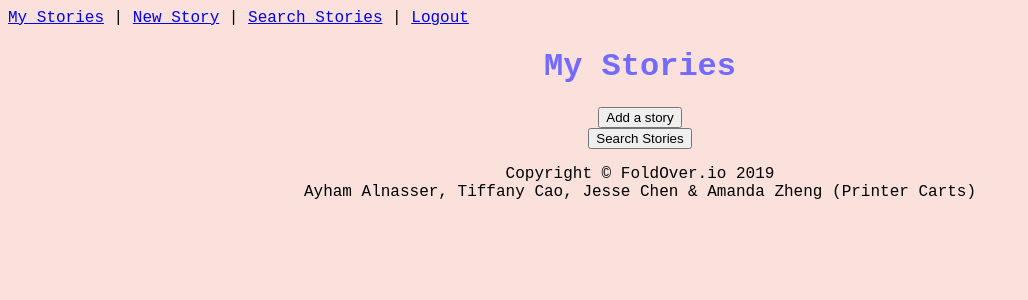
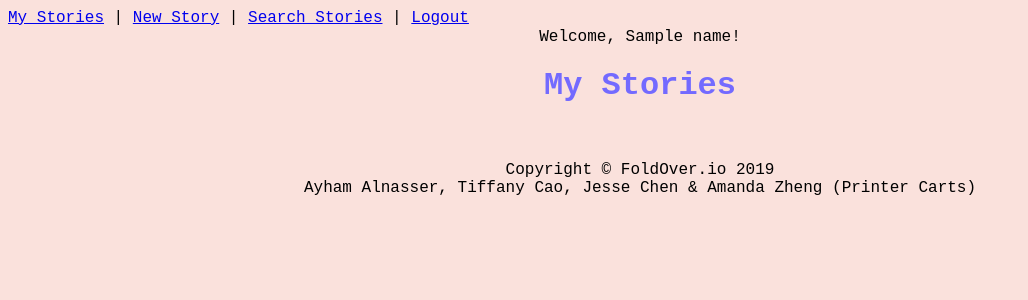
Before and after one commit to ahmedksultan/p00, a Flask app: template templates/homepage.html in a window 1280 px wide. Shown: the top 300 px of the page, without its empty margins (0-1028 px from the left). Run offline with Flask 2, Linux system fonts and the light colour scheme; the template is opened without the code that fills it: most values are stand-ins (such as "Sample title", 1, 10 or a date in 2020).

Commit message:
added some elements, fixed inheritance of html

```diff
--- a/app.py
+++ b/app.py
@@ -119,7 +119,7 @@ def story():
     if session.get('user') is None:  # only go to this page if there's a user
         return redirect(url_for("start"))
     else:
-        return render_template('homepage.html')
+        return render_template('homepage.html', name = session['user'])
 
 
 # search page
--- a/templates/homepage.html
+++ b/templates/homepage.html
@@ -6,20 +6,14 @@ Welcome!
 <html>
   <head>
     <meta charset="utf-8"/>
-    <title> My Library </title>
     {% block body %}
   </head>
   <body bgcolor="#FAE1DC">
     <center>
       <font face="courier new">
+        Welcome, {{ name }}!
         <h1> <font color = "#736AFF"> My Stories </font> </h1>
-        <form>
-          <input type="button" onclick="location.href='/addstory';" value="Add a story">
-        </form>
-        <form>
-          <input type="button" onclick="location.href='/search';" value="Search Stories">
           {% endblock %}
-        </form>
       </font>
     </center>
   </body>
--- a/templates/landing.html
+++ b/templates/landing.html
@@ -23,7 +23,7 @@
           <b> Password </b> <br>
           <input type="password" name="password">
           <br><br>
-          <input type="submit" name="sub1">
+          <input type="submit" name="sub1" value = "Login">
         </form>
         <br>
         <br>
--- a/templates/searchpage.html
+++ b/templates/searchpage.html
@@ -28,7 +28,7 @@ Search
             <input type = "search" name = "tags">
           </textarea>
           <br><br>
-          <input type = "submit" name = "sub1">
+          <input type = "submit" name = "sub1" value = "Search">
         </form>
         <br><br><br>
         <b> All Stories </b>
--- a/templates/storycreator.html
+++ b/templates/storycreator.html
@@ -43,7 +43,7 @@ Create a new story!
             <input type="text" name="entry_1">
           </textarea>
           <br>
-          <input type = "submit" name = "sub1">
+          <input type = "submit" name = "sub1" value = "Publish">
         </form>
         {% endblock %}
       </font>
```
Also changed, not shown: templates/signup.html (+1 -8 lines).
